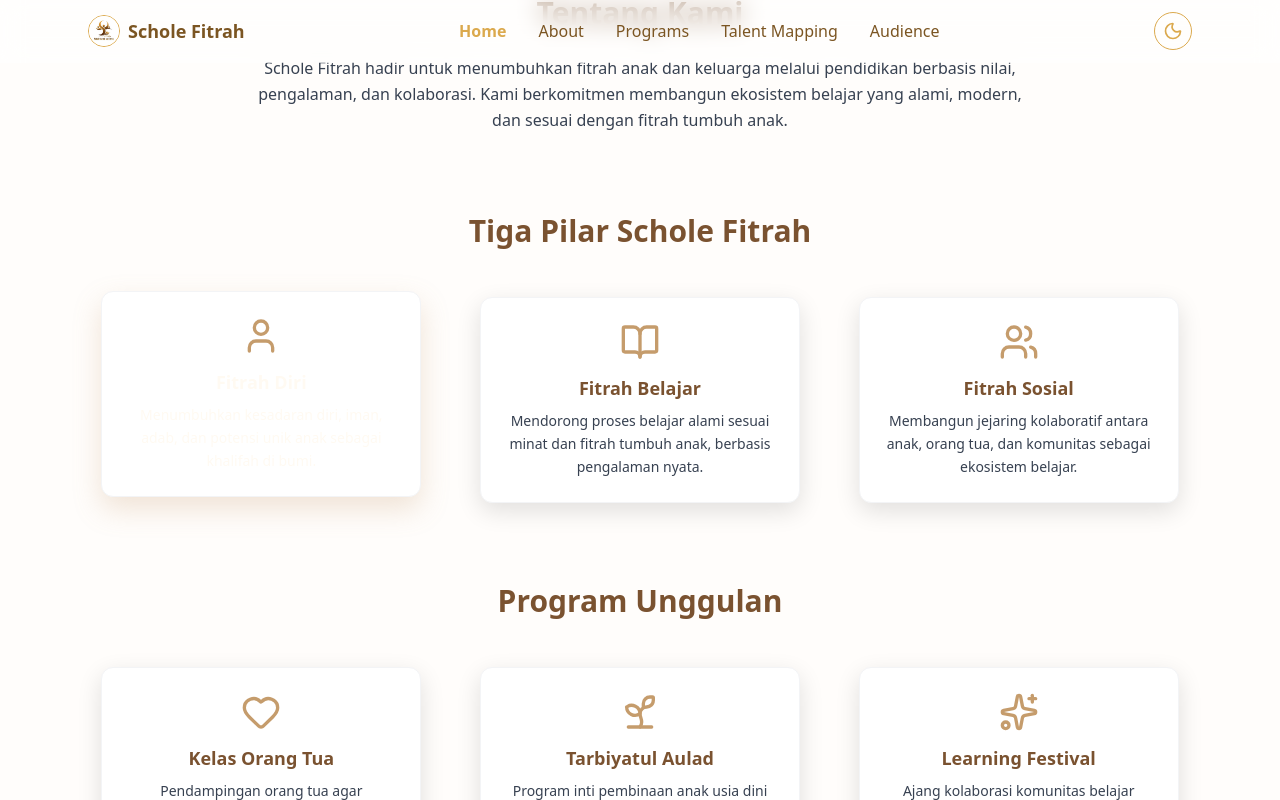
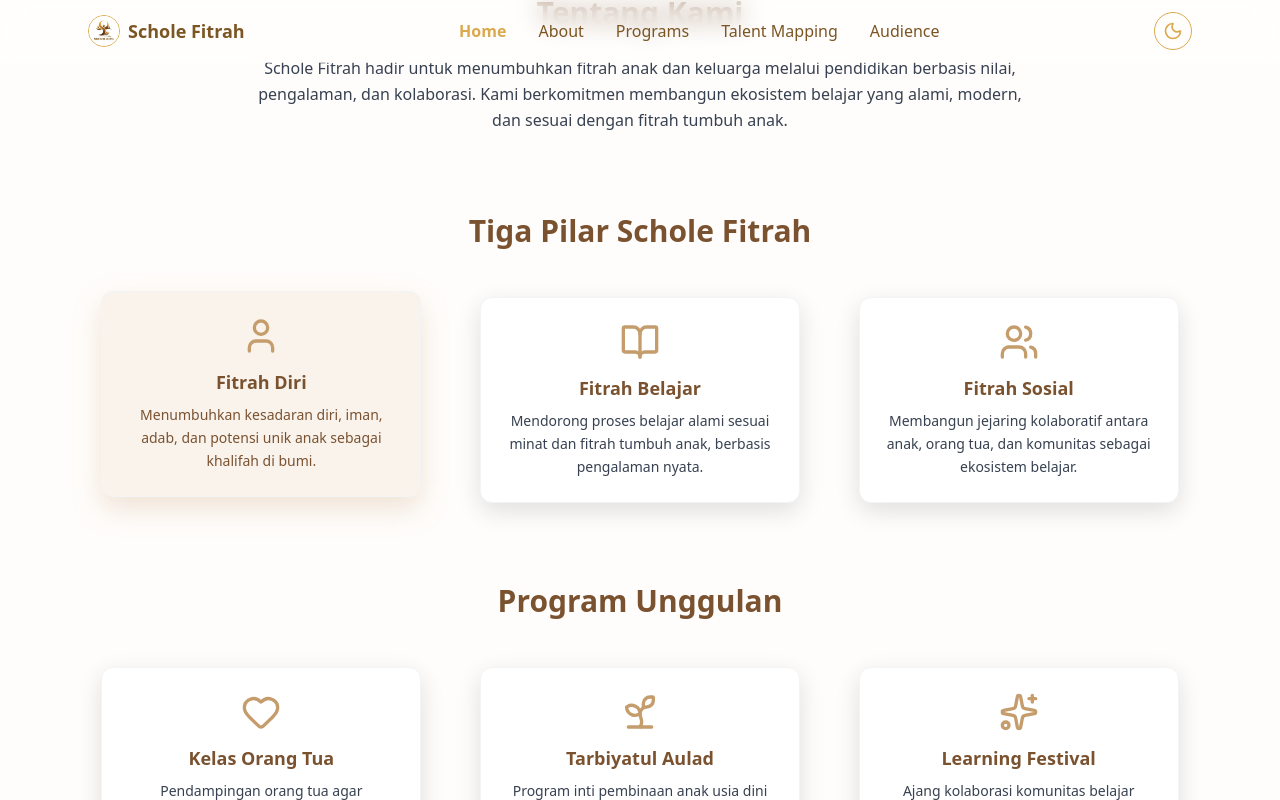
Before and after one commit to dikaariefs23/Dika-PBL2025, a React (Vite) app in the folder schole-fitrah/: page / in a window 1280 px wide. In both pictures the pointer is over the element 261 px from the left and 1475 px from the top of the page. Shown: the part 1075-1875 px from the top of the page. Built offline with nearby package versions, Linux system fonts and the light colour scheme.

Commit message:
update Showcase section and animation fix

```diff
--- a/schole-fitrah/src/index.css
+++ b/schole-fitrah/src/index.css
@@ -3,7 +3,7 @@
 @tailwind utilities;
 
 /* ======= FONT ======= */
-@import url("https://fonts.googleapis.com/css2?family=Poppins:wght@400;500;600;700&display=swap");
+@import url("[https://fonts.googleapis.com/css2?family=Poppins:wght@400;500;600;700&display=swap](https://fonts.googleapis.com/css2?family=Poppins:wght@400;500;600;700&display=swap)");
 
 body {
 font-family: "Poppins", system-ui, -apple-system, Segoe UI, Roboto, sans-serif;
@@ -19,10 +19,12 @@
 --sf-brown: #7a5230;
 --sf-gold: #c5966c;
 --sf-light: #fffdfb;
-  --sf-dark: #5b4636;
+--sf-dark: #3b2e1e;
+--sf-text: #4a3a2a;
 }
 
 /* ======= TRANSITION ======= */
+
 * {
   transition: background-color 0.4s ease, color 0.4s ease, border-color 0.4s ease,
   box-shadow 0.4s ease, transform 0.25s ease;
@@ -33,12 +35,10 @@
 @apply inline-flex items-center justify-center font-medium rounded-full px-5 py-3 shadow-sm transition-all duration-300 select-none;
 }
 
-/* tombol utama */
 .btn-gold {
 @apply bg-[color:var(--sf-gold)] text-white hover:bg-[color:var(--sf-brown)] active:scale-95;
 }
 
-/* tombol outline */
 .btn-outline {
 @apply border border-[color:var(--sf-brown)] text-[color:var(--sf-brown)]
 hover:bg-[color:var(--sf-brown)] hover:text-white active:scale-95;
@@ -49,7 +49,7 @@
 hover:bg-[#ffdc9a] hover:text-black;
 }
 
-/* ======= CUSTOM UTILITIES ======= */
+/* ======= UTILITIES ======= */
 @layer utilities {
 .shadow-soft {
 box-shadow: 0 8px 24px rgba(0, 0, 0, 0.12);
@@ -81,11 +81,24 @@
 /* ======= CARD ======= */
 .card {
 @apply rounded-xl border border-gray-100 bg-white shadow-soft p-6;
+color: var(--sf-text);
 }
 
 .card:hover {
-  box-shadow: 0 0 20px rgba(197, 150, 108, 0.4);
-  transform: translateY(-3px);
+background-color: #f9f3ec;
+transform: translateY(-4px);
+box-shadow: 0 10px 25px rgba(197, 150, 108, 0.35);
+}
+
+/* FIXED HOVER TEXT COLOR (tidak hilang) */
+.card h3,
+.card p {
+transition: color 0.3s ease;
+}
+
+.card:hover h3,
+.card:hover p {
+color: var(--sf-brown) !important;
 }
 
 /* ======= DARK MODE CARD ======= */
@@ -112,21 +125,24 @@
 background: linear-gradient(145deg, #1e1b18, #26211e);
 box-shadow: 0 0 25px rgba(255, 210, 140, 0.25),
 inset 0 0 8px rgba(255, 230, 190, 0.05);
-  transform: translateY(-3px);
+transform: translateY(-4px);
 }
 
 /* ======= NAVBAR ======= */
 nav {
 transition: background-color 0.4s ease, color 0.4s ease, border-color 0.4s ease;
 }
+
 .dark nav {
 background-color: #000 !important;
 color: #f8f8f8 !important;
 border-bottom: 1px solid #2c2c2c !important;
 }
+
 .dark .nav-link {
 color: #f8f8f8 !important;
 }
+
 .dark .nav-link:hover {
 color: #ffdc9a !important;
 }
@@ -168,19 +184,13 @@
 filter: drop-shadow(0 0 10px rgba(255, 210, 140, 0.7));
 }
 
-/* ======= CARD HOVER SHINE ======= */
-.card:hover h3,
-.card:hover p {
-  color: #fffaf2 !important;
-}
-
 /* ======= TEXT SELECTION ======= */
 ::selection {
 background-color: var(--sf-gold);
 color: white;
 }
 
-/* ======= FADE-UP ANIMATION ======= */
+/* ======= ANIMATIONS ======= */
 .fade-up {
 opacity: 0;
 transform: translateY(30px);
@@ -191,7 +201,6 @@
 transform: translateY(0);
 }
 
-/* ======= HERO FADE-IN ======= */
 .hero-fade {
 opacity: 0;
 animation: heroFade 1.5s ease forwards;
```
Lines whose indentation alone changed are shown as unchanged.
